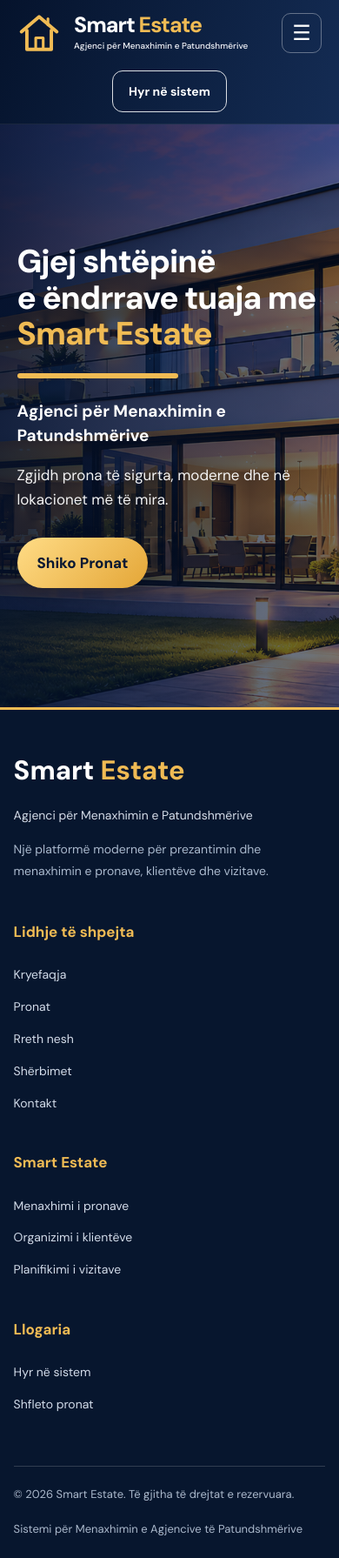
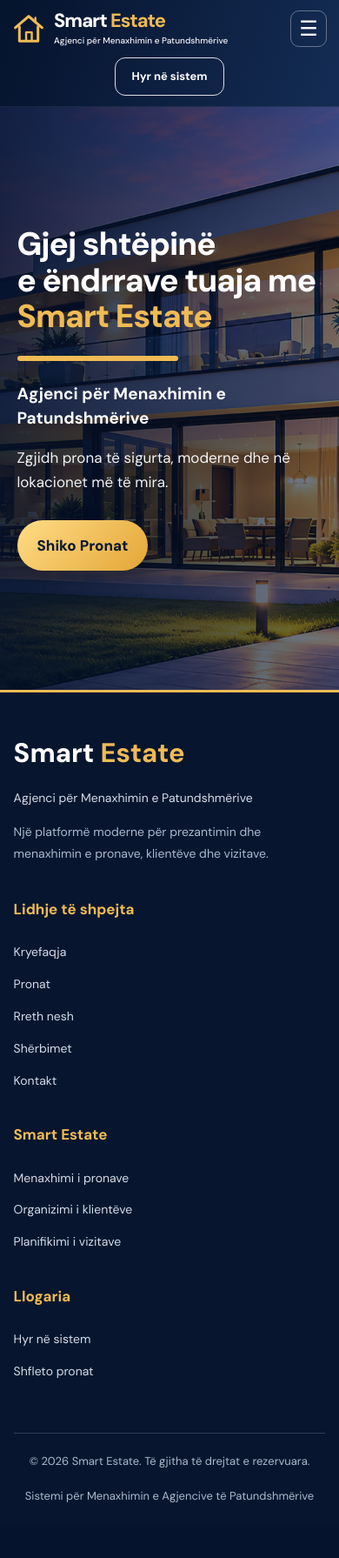
Before and after one commit to samire-ahmeti/Samire-Ahmeti-Sistemi-per-Menaxhimin-e-Agjencive-te-Patundshmerive, a Django app: page / in a window 390 px wide. Shown: the whole page at 87% size. After the commit the page ends 1727 px from the top, so only its background shows below. Run offline with Django 5.2, Linux system fonts and the light colour scheme.

Commit message:
feat: Permiresova navigimin dhe pershtatjen per pajisjet mobile

```diff
--- a/agjencia/static/agjencia/css/theme.css
+++ b/agjencia/static/agjencia/css/theme.css
@@ -498,3 +498,77 @@
         align-items: flex-start;
     }
 }
+
+.se-navigation a:focus-visible,
+.se-button:focus-visible,
+.se-menu-toggle:focus-visible,
+.se-footer a:focus-visible,
+.se-brand:focus-visible,
+.se-hero-button:focus-visible {
+    outline: 2px solid var(--se-gold);
+    outline-offset: 4px;
+}
+
+@media (max-width: 480px) {
+    .se-header-inner {
+        padding: 12px 14px;
+        gap: 12px;
+    }
+
+    .se-brand {
+        flex: 1;
+        min-width: 0;
+        gap: 10px;
+    }
+
+    .se-brand-icon {
+        width: 38px;
+        height: 38px;
+    }
+
+    .se-brand-name {
+        font-size: 22px;
+    }
+
+    .se-brand-subtitle {
+        font-size: 10px;
+        line-height: 1.4;
+    }
+
+    .se-menu-toggle {
+        flex-shrink: 0;
+        width: 42px;
+        height: 42px;
+    }
+
+    .se-header-actions {
+        gap: 10px;
+    }
+
+    .se-header-actions .se-button {
+        min-height: 44px;
+        font-size: 13px;
+    }
+
+    .se-navigation a {
+        width: 100%;
+        box-sizing: border-box;
+    }
+
+    .se-footer-top {
+        gap: 24px;
+    }
+
+    .se-footer-bottom {
+        text-align: center;
+        align-items: center;
+    }
+}
+
+@media (prefers-reduced-motion: reduce) {
+    .se-navigation a,
+    .se-button,
+    .se-hero-button {
+        transition: none;
+    }
+}
```
Also changed, not shown: agjencia/templates/agjencia/base.html (+53 -5 lines).
